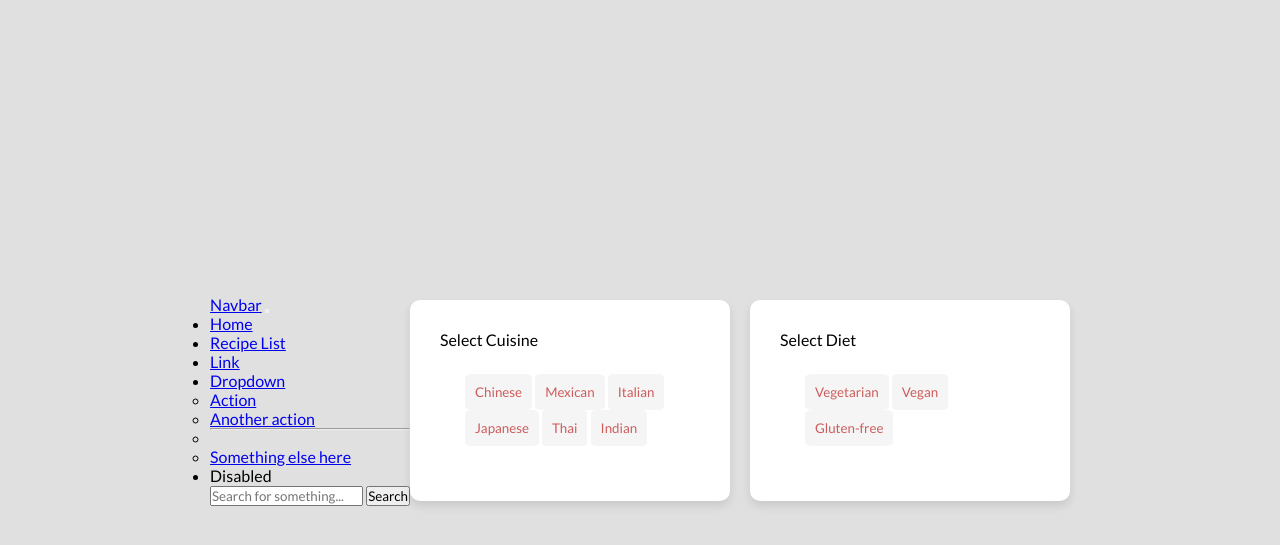
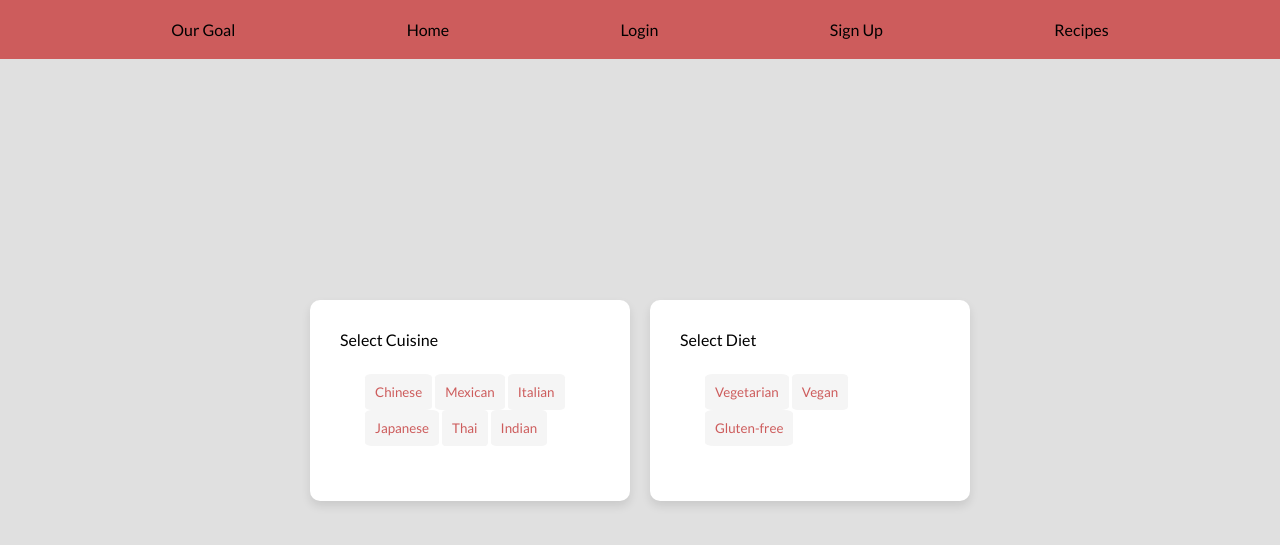
Before and after one commit to HDisHERE/Food-Website, a Django app: page /questionnaire/ in a window 1280 px wide. Shown: the top 545 px of the page. Run offline with Django 4.2, Linux system fonts and the light colour scheme.

Commit message:
navbar test

```diff
--- a/TheRecipePantry/RecipeApp/templates/nav.html
+++ b/TheRecipePantry/RecipeApp/templates/nav.html
@@ -12,6 +12,18 @@
         </li>
         <li class="nav-item">
           <a class="nav-link" href="{% url 'recipe-list' %}">Recipe List</a>
+        </li>
+        <li class="nav-item">
+          <a class="nav-link" href="{% url 'ourgoalt' %}">Our Goal</a>
+        </li>
+        <li class="nav-item">
+          <a class="nav-link" href="{% url 'login' %}">Login</a>
+        </li>
+        <li class="nav-item">
+          <a class="nav-link" href="{% url 'signup' %}">Sign Up</a>
+        </li>
+        <li class="nav-item">
+          <a class="nav-link" href="{% url 'testpage' %}">Test Page</a>
         </li>
         <li class="nav-item">
           <a class="nav-link" href="#">Link</a>
--- a/TheRecipePantry/RecipeApp/templates/questionnaire.html
+++ b/TheRecipePantry/RecipeApp/templates/questionnaire.html
@@ -9,6 +9,24 @@
     <link href="https://fonts.googleapis.com/css2?family=Lato:ital,wght@0,100;0,300;0,400;0,700;0,900;1,100;1,300;1,400;1,700;1,900&family=VT323&display=swap" rel="stylesheet">
     <link rel="stylesheet" href="../static/questionnaire.css">
     <style>
+        .navbar {
+            font-family: 'Lato', sans-serif;
+            position: fixed;
+            top: 0;
+            left: 0;
+            width: 100%;
+            padding-top: 20px;
+            padding-bottom: 20px;
+            display: flex;
+            justify-content: space-evenly;
+            align-items: center;
+            background-color: indianred;
+        }
+
+        .navbar a {
+            color: black;
+            text-decoration: none;
+        }
 
         *{
             margin: 0;
@@ -72,7 +90,15 @@
     <title>The Recipe Pantry</title>
 </head>
 <header>
- {% include 'nav.html' %}
+
+  <nav class="navbar">
+    <a href="{% url 'ourgoal' %}">Our Goal</a>
+    <a class = "active" href="{% url 'home' %}">Home</a>
+    <a href="{% url 'login' %}">Login</a>
+    <a href="{% url 'signup' %}">Sign Up</a>
+    <a href="{% url 'recipes' %}">Recipes</a>
+  </nav>
+
 </header>
 <body>
 <div class="cuisineselection">
```
